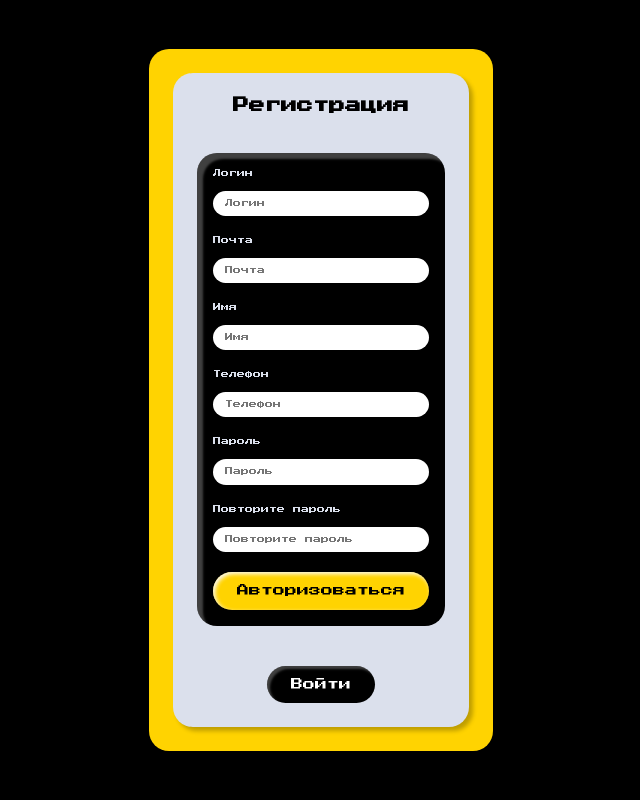
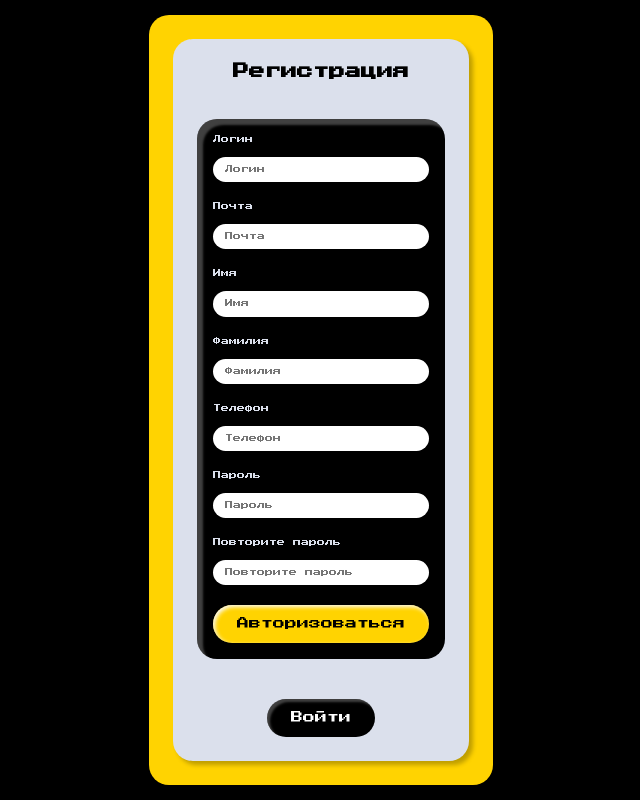
Before and after one commit to akezhanbexeitov/pac-man, a React (Vite) app in the folder packages/client/: page /registration in a window 1280 px wide. Shown: the whole page, without its empty margins (319-959 px from the left). Built offline with nearby package versions, Linux system fonts and the light colour scheme.

Commit message:
Handle registration logic

```diff
--- a/packages/client/src/pages/RegisterPage/index.tsx
+++ b/packages/client/src/pages/RegisterPage/index.tsx
@@ -9,55 +9,40 @@ import { useFormik } from 'formik'
 import ErrorText from '@/components/ui/ErrorText'
 
 const RegisterPage = () => {
-  const [data, setData] = useState<SignupResponse | null>(null)
   const [error, setError] = useState<APIError | null>(null)
   const [isLoading, setIsLoading] = useState<boolean>(false)
 
   const { signup } = AuthService()
   const navigate = useNavigate()
 
-  // useEffect(() => {
-  //   const request = async () => {
-  //     try {
-  //       setIsLoading(true)
-
-  //       const response = await signup({
-  //         first_name: 'John',
-  //         second_name: 'Doe',
-  //         phone: '+77777777777',
-  //         login: 'john_doe',
-  //         email: 'john@gmail.com',
-  //         password: 'password',
-  //       })
-
-  //       setData(response as SignupResponse)
-  //     } catch (error: unknown) {
-  //       if (error instanceof AxiosError) {
-  //         if (error.response?.data) {
-  //           setError(error.response.data)
-  //         }
-  //       }
-  //     } finally {
-  //       setIsLoading(false)
-  //     }
-  //   }
-
-  //   request()
-  // }, [])
-
   const formik = useFormik({
     initialValues: {
       login: '',
       email: '',
       first_name: '',
+      second_name: '',
       phone: '',
       password: '',
       repeat_password: '',
     },
-    onSubmit: values => {
+    onSubmit: async values => {
       if (values.password !== values.repeat_password) {
         setError({ reason: 'Пароли не совпадают' })
         return
+      }
+
+      try {
+        setIsLoading(true)
+        await signup(values)
+        navigate(ROUTES.HOME)
+      } catch (error: unknown) {
+        if (error instanceof AxiosError) {
+          if (error.response?.data) {
+            setError(error.response.data)
+          }
+        }
+      } finally {
+        setIsLoading(false)
       }
     },
   })
@@ -96,6 +81,14 @@ const RegisterPage = () => {
               value={formik.values.first_name}
             />
             <Field
+              label="Фамилия"
+              type="text"
+              placeholder="Фамилия"
+              name="second_name"
+              handleChange={formik.handleChange}
+              value={formik.values.second_name}
+            />
+            <Field
               label="Телефон"
               type="text"
               placeholder="Телефон"
@@ -120,7 +113,9 @@ const RegisterPage = () => {
               value={formik.values.repeat_password}
             />
             {error && <ErrorText text={error.reason} />}
-            <Button variant="primary">Авторизоваться</Button>
+            <Button variant="primary" type="submit">
+              Авторизоваться
+            </Button>
           </form>
 
           <Button
```
